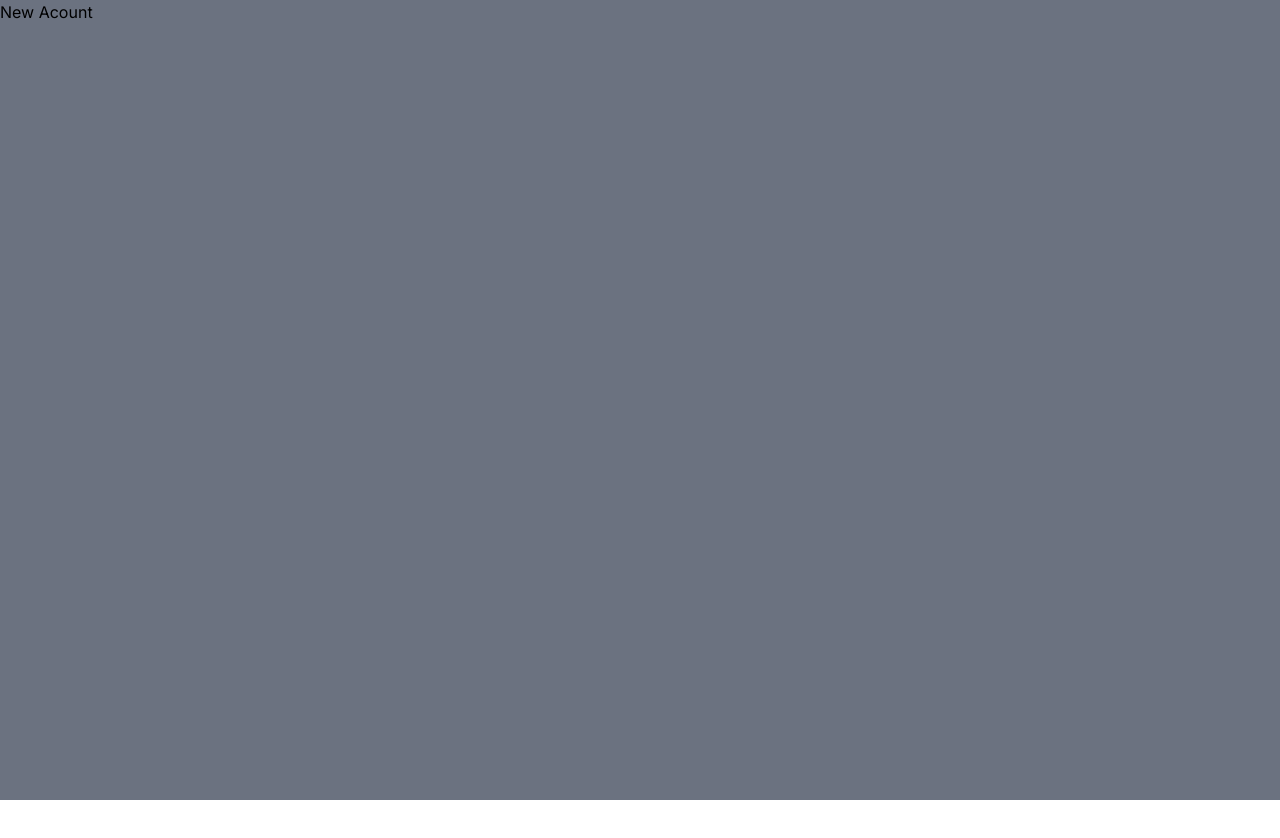
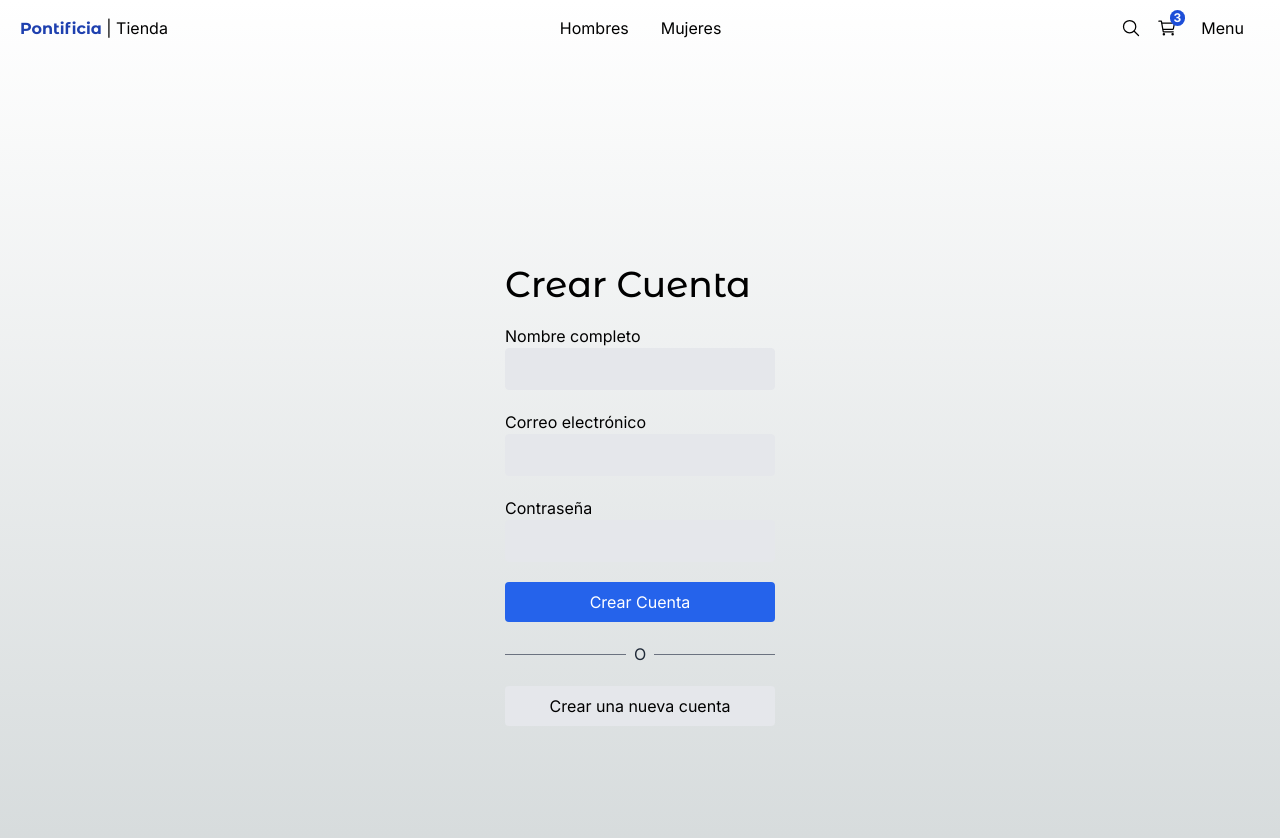
Before and after one commit to Juan-Ayme/e-comerce, a Next.js app: page /auth/new-account in a window 1280 px wide. Shown: the top 838 px of the page. Before the commit the page ends 800 px from the top, so only its background shows below. Built offline with nearby package versions, Linux system fonts and the light colour scheme.

Commit message:
Pantalla login fin s15

```diff
--- a/src/app/(shop)/cart/page.tsx
+++ b/src/app/(shop)/cart/page.tsx
@@ -61,7 +61,7 @@ export default function AdminPage(){
             </div>
 
             {/**Checkout - Resumen de orden*/}
-            <div className="bg-white rounded-xl shadow-xl p-7 flex flex-col items-center justify-center">
+            <div className=" bg-white rounded-xl shadow-xl p-7 flex flex-col items-center justify-center h-fit">
                 <h2 className="text-2xl mb-5 font-semibold">Resumen de orden</h2>
                 <div className="grid grid-cols-2 gap-y-4 w-full">
                   <span className="font-medium">Nº Productos </span>
@@ -76,7 +76,7 @@ export default function AdminPage(){
                   <span className="mt-5 text-2xl font-bold">Total:</span>
                   <span className="mt-5 text-2xl text-right font-bold">$100 </span>
                 </div>
-                <div className="mt-5 mb-2 w-full">
+                <div className="mt-5 mb-3 w-full px-5">
                   <Link
                     href="/checkout/address"
                     className="flex btn-primary justify-center items-center py-2 rounded text-white bg-blue-500 hover:bg-blue-700 transition duration-500 ease-in-out"
--- a/src/app/(shop)/checkout/page.tsx
+++ b/src/app/(shop)/checkout/page.tsx
@@ -83,8 +83,8 @@ export default function AdminPage(){
                         <div className="mt-5 mb-2 w-full">
 
                             {/*Disclainer*/}
-                            <p className="text-xs text-gray-500 mb-5">Al hacer clic en el botón de abajo, aceptas nuestros <Link href="/legal" className="text-blue-700 underline"
-                            >términos y condiciones</Link>  y <Link href="/legal" className="text-blue-700 underline"
+                            <p className="text-xs text-gray-500 mb-5">Al hacer clic en el botón de abajo, aceptas nuestros <Link href="/institution/terms-conditions" className="text-blue-700 underline"
+                            >términos y condiciones</Link>  y <Link href="/institution/policy-privacy" className="text-blue-700 underline"
                             >politica de privacidad</Link></p>
 
 
--- /dev/null
+++ b/src/app/(shop)/institution/page.tsx
@@ -0,0 +1,7 @@
+export default function Institucion () {
+    return (
+        <>
+            <h1>La pontificia</h1>
+        </>
+    );
+};
--- /dev/null
+++ b/src/app/(shop)/institution/policy-privacy/page.tsx
@@ -0,0 +1,7 @@
+export default function Page() {
+    return (
+        <>
+        <h1>Politica y privacidad</h1>
+        </>
+    );
+}
--- a/src/app/(shop)/layout.tsx
+++ b/src/app/(shop)/layout.tsx
@@ -1,4 +1,4 @@
-import { Sibedar, TopMenu } from "@/components";
+import {Footer, Sibedar, TopMenu} from "@/components";
 
 export default function ShopLayout({children}:
     {children: React.ReactNode;}) {
@@ -9,6 +9,7 @@ export default function ShopLayout({children}:
       <div className="px-1 sm:px-5">
         {children}
       </div>
+        <Footer/>
     </main>
   );
 }
--- a/src/app/(shop)/page.tsx
+++ b/src/app/(shop)/page.tsx
@@ -24,7 +24,6 @@ export default function Home() {
               products={products}
               mousePosition={mousePosition}
           />
-          <Footer/>
       </div>
   );
 }
--- a/src/app/auth/layout.tsx
+++ b/src/app/auth/layout.tsx
@@ -1,8 +1,16 @@
+import {TopMenu} from "@/components";
+
 export default function ShopLayout({children}:
     {children: React.ReactNode;}) {
   return (
-    <main className="min-h-screen bg-gray-500">
-        {children}
+    <main>
+        <TopMenu/>
+        <div className="flex justify-center">
+            <div className="w-full sm:w-[350px] px-10">
+                {children}
+            </div>
+        </div>
+
     </main>
   );
 }
--- a/src/app/auth/login/page.tsx
+++ b/src/app/auth/login/page.tsx
@@ -1,9 +1,46 @@
-import { titleFont } from "@/config/fonts";
+import { titleFont } from '@/config/fonts';
+import Link from 'next/link';
 
-export default function Home() {
-  return (
-    <div className="">
-      <h1>Login page</h1>
-    </div>
-  );
+export default function Login() {
+    return (
+        <div className="flex flex-col min-h-screen pt-32 sm:pt-52">
+
+            <h1 className={ `${ titleFont.className } text-4xl mb-5` }>Ingresar</h1>
+
+            <div className="flex flex-col">
+
+                <label htmlFor="email">Correo electrónico</label>
+                <input
+                    className="px-5 py-2 border bg-gray-200 rounded mb-5"
+                    type="email" />
+
+
+                <label htmlFor="email">Contraseña</label>
+                <input
+                    className="px-5 py-2 border bg-gray-200 rounded mb-5"
+                    type="email" />
+
+                <button
+
+                    className="btn-primary">
+                    Ingresar
+                </button>
+
+
+                {/* divisor l ine */ }
+                <div className="flex items-center my-5">
+                    <div className="flex-1 border-t border-gray-500"></div>
+                    <div className="px-2 text-gray-800">O</div>
+                    <div className="flex-1 border-t border-gray-500"></div>
+                </div>
+
+                <Link
+                    href="/auth/new-account"
+                    className="btn-secondary text-center">
+                    Crear una nueva cuenta
+                </Link>
+
+            </div>
+        </div>
+    );
 }
--- a/src/app/auth/new-account/page.tsx
+++ b/src/app/auth/new-account/page.tsx
@@ -1,9 +1,51 @@
-import { titleFont } from "@/config/fonts";
+import { titleFont } from '@/config/fonts';
+import Link from 'next/link';
 
-export default function Home() {
-  return (
-    <div className="">
-      <h1>New Acount</h1>
-    </div>
-  );
+export default function NewAccount() {
+    return (
+        <div className="flex flex-col min-h-screen pt-32 sm:pt-52">
+
+            <h1 className={ `${ titleFont.className } text-4xl mb-5` }>Crear Cuenta</h1>
+
+            <div className="flex flex-col">
+
+                <label htmlFor="email">Nombre completo</label>
+                <input
+                    className="px-5 py-2 border bg-gray-200 rounded mb-5"
+                    type="text"/>
+
+                <label htmlFor="email">Correo electrónico</label>
+                <input
+                    className="px-5 py-2 border bg-gray-200 rounded mb-5"
+                    type="email"/>
+
+
+                <label htmlFor="email">Contraseña</label>
+                <input
+                    className="px-5 py-2 border bg-gray-200 rounded mb-5"
+                    type="email"/>
+
+                <button
+
+                    className="btn-primary">
+                    Crear Cuenta
+                </button>
+
+
+                {/* divisor l ine */}
+                <div className="flex items-center my-5">
+                    <div className="flex-1 border-t border-gray-500"></div>
+                    <div className="px-2 text-gray-800">O</div>
+                    <div className="flex-1 border-t border-gray-500"></div>
+                </div>
+
+                <Link
+                    href="/auth/new-account"
+                    className="btn-secondary text-center">
+                    Crear una nueva cuenta
+                </Link>
+
+            </div>
+        </div>
+    );
 }
--- a/src/components/ui/footer/Footer.tsx
+++ b/src/components/ui/footer/Footer.tsx
@@ -1,10 +1,18 @@
+import Link from "next/link";
+
 export const Footer = () => {
     return (
-        <div className="flex flex-col justify-center items-center text-black py-1 w-full">
-            <p className="text-center font-semibold">
-                Pontificia © 2024
-            </p>
-            <p >Todos los derechos reservados</p>
+        <div className="flex w-full justify-center text-xs mb-10">
+            <Link href="/institution">
+                <span className="text-center font-semibold">Pontificia © {new Date().getFullYear()}</span>
+                <span> Todos los derechos reservados</span>
+            </Link>
+            <Link
+                href="/"
+                className="mx-2"
+            >
+                Privacidad & Legal
+            </Link>
         </div>
     );
 };
--- a/src/components/ui/sidebar/Sibedar.tsx
+++ b/src/components/ui/sidebar/Sibedar.tsx
@@ -64,7 +64,7 @@ export const Sibedar = () => {
 
                 {/* Menu */}
                 <LinkSidebar
-                href='/'
+                href='/auth/login'
                 Icon={IoPersonOutline}
                 texto='Perfil'
                 />
```
Also changed, not shown: src/app/(shop)/institution/terms-conditions/page.tsx (renamed from src/app/(shop)/legal/page.tsx).
